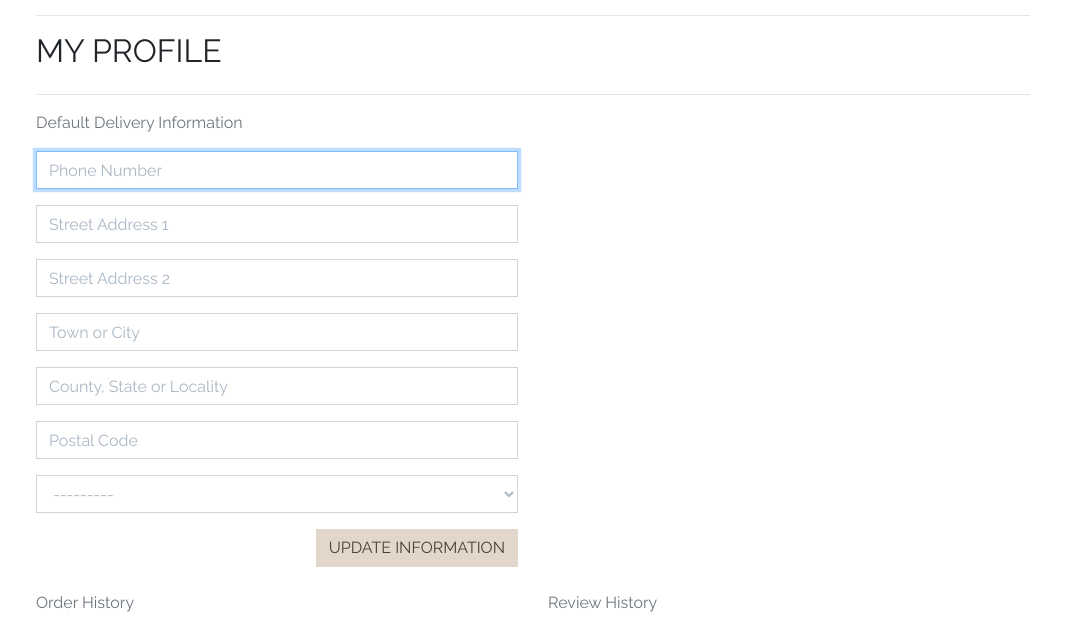
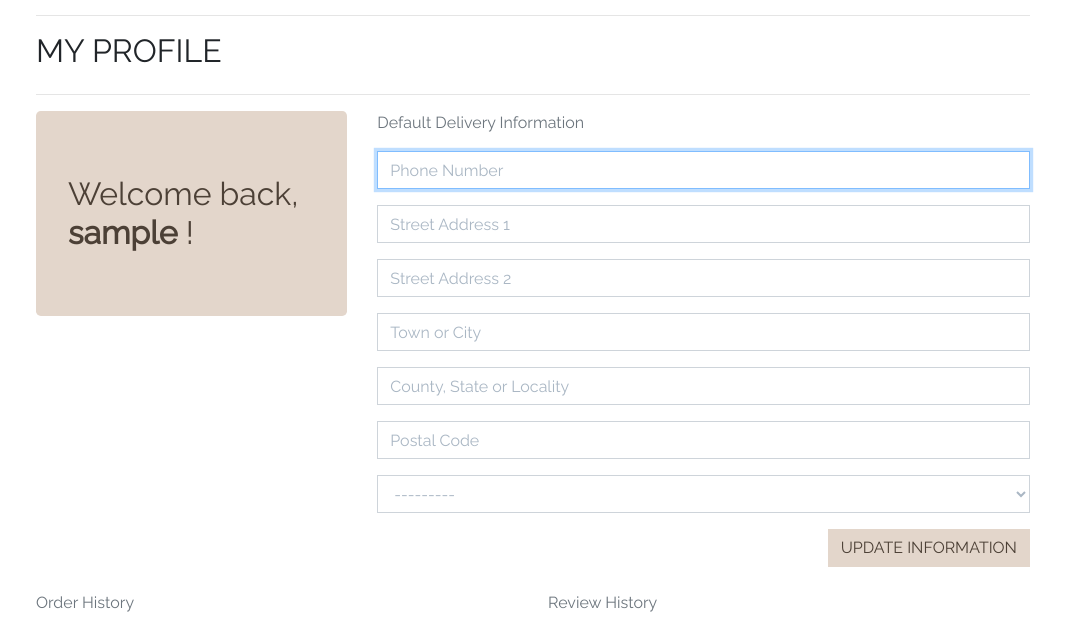
Before and after one commit to AudreyLL88/chelsea_wolfe_v1, a Django app: page /profile/ in a window 1280 px wide. Shown: the part 165-796 px from the top of the page, without its empty margins (107-1172 px from the left). Run offline with Django 3.2, Linux system fonts and the light colour scheme; the visitor is signed in with stand-in values (Sample User, id 1); data comes from the database, SQL or seed files in the repository; data that the repository does not hold is empty; some libraries are stand-ins or nearby versions; some web fonts are replaced.

Commit message:
CSS and JS refactoring

```diff
--- a/home/templates/home/index.html
+++ b/home/templates/home/index.html
@@ -136,8 +136,8 @@
                     gothic rock, doom metal, and folk music. Raised in Northern California with a country musician father, Wolfe began writing
                     and recording songs during her childhood.
                 </p>
-                <a href="" class="mr-4  mt-4 text-center text-full media-icon"><i class="fab fa-spotify fa-3x"></i></a>
-                <a href="" class=" mr-4 mt-4 text-center text-full media-icon"><i class="fab fa-youtube fa-3x"></i></a>
+                <a href="https://open.spotify.com/artist/6ZK2nrW8aCTg8Bid7I7N10" target="_blank" class="mr-4  mt-4 text-center text-full media-icon"><i class="fab fa-spotify fa-3x"></i></a>
+                <a href="https://www.youtube.com/channel/UCjunnZq5ArgycpGBkOVLUMA" target="_blank" class=" mr-4 mt-4 text-center text-full media-icon"><i class="fab fa-youtube fa-3x"></i></a>
             </div>
         </div>
     </div>
--- a/products/templates/products/add_review.html
+++ b/products/templates/products/add_review.html
@@ -38,6 +38,12 @@
 
 {% block postloadjs %}
 <script type="text/javascript">
+    const sr = ScrollReveal({
+    origin: 'top',
+    distance: '80px',
+    duration: 2000,
+    reset: true
+})
 sr.reveal('.review-write', {delay: 400})
 sr.reveal('.review-write-detail', {delay: 600, interval: 200})
 </script>
--- a/products/templates/products/edit_review.html
+++ b/products/templates/products/edit_review.html
@@ -38,6 +38,12 @@
 
 {% block postloadjs %}
 <script type="text/javascript">
+const sr = ScrollReveal({
+    origin: 'top',
+    distance: '80px',
+    duration: 2000,
+    reset: true
+})
 sr.reveal('.review-write', {delay: 400})
 sr.reveal('.review-write-detail', {delay: 600, interval: 200})
 </script>
--- a/profiles/templates/profiles/profile.html
+++ b/profiles/templates/profiles/profile.html
@@ -24,7 +24,12 @@
             </div>
         </div>
         <div class="row">
-            <div class="col-12 col-lg-6">
+            <div class="col-12 col-lg-4">
+                <div class="jumbotron profile-header">
+                <h2 class="text-full">Welcome back, <strong>{{ user }}</strong> !</h2>
+            </div>
+            </div>
+            <div class="col-12 col-lg-8 delivery-info-profile">
                 <p class="text-muted">Default Delivery Information</p>
                 <form class="mt-3" action="{% url 'profile' %}" method="POST" id="profile-update-form">
                     {% csrf_token %}
@@ -34,7 +39,7 @@
             </div>
         </div>
         <div class="row pt-4">
-            <div class="col-sm-12 col-lg-6">
+            <div class="col-sm-12 col-lg-6 order-history-profile">
                 <p class="text-muted">Order History</p>
                 <div class="order-history table-responsive">
                     <table class="table table-sm table-borderless">
@@ -74,7 +79,7 @@
                     </table>
                 </div>
             </div>
-             <div class="col-sm-12 col-lg-6">
+             <div class="col-sm-12 col-lg-6 review-history-profile">
                 <p class="text-muted">Review History</p>
                 <div class="order-history table-responsive">
                     <table class="table table-sm table-borderless">
@@ -137,4 +142,10 @@
 {% block postloadjs %}
     {{ block.super }}
     <script type="text/javascript" src="{% static 'profiles/js/countryfield.js' %}"></script>
+    <script type="text/javascript">
+gsap.from(".profile-header", { opacity: 0, duration: 1, delay: 1.5, x: -100 });
+gsap.from(".delivery-info-profile", { opacity: 0, duration: 1, delay: 2.5, y: -50 });
+gsap.from(".order-history-profile", { opacity: 0, duration: 1, delay: 3, x: -100 });
+gsap.from(".review-history-profile", { opacity: 0, duration: 1, delay: 3, x: 100 });
+</script>
 {% endblock %}
--- a/static/css/base.css
+++ b/static/css/base.css
@@ -717,3 +717,7 @@ margin-left: auto;
       margin-right:15px;
   }
 }
+
+.profile-header{
+    background-color: var(--first-color);
+}
```
